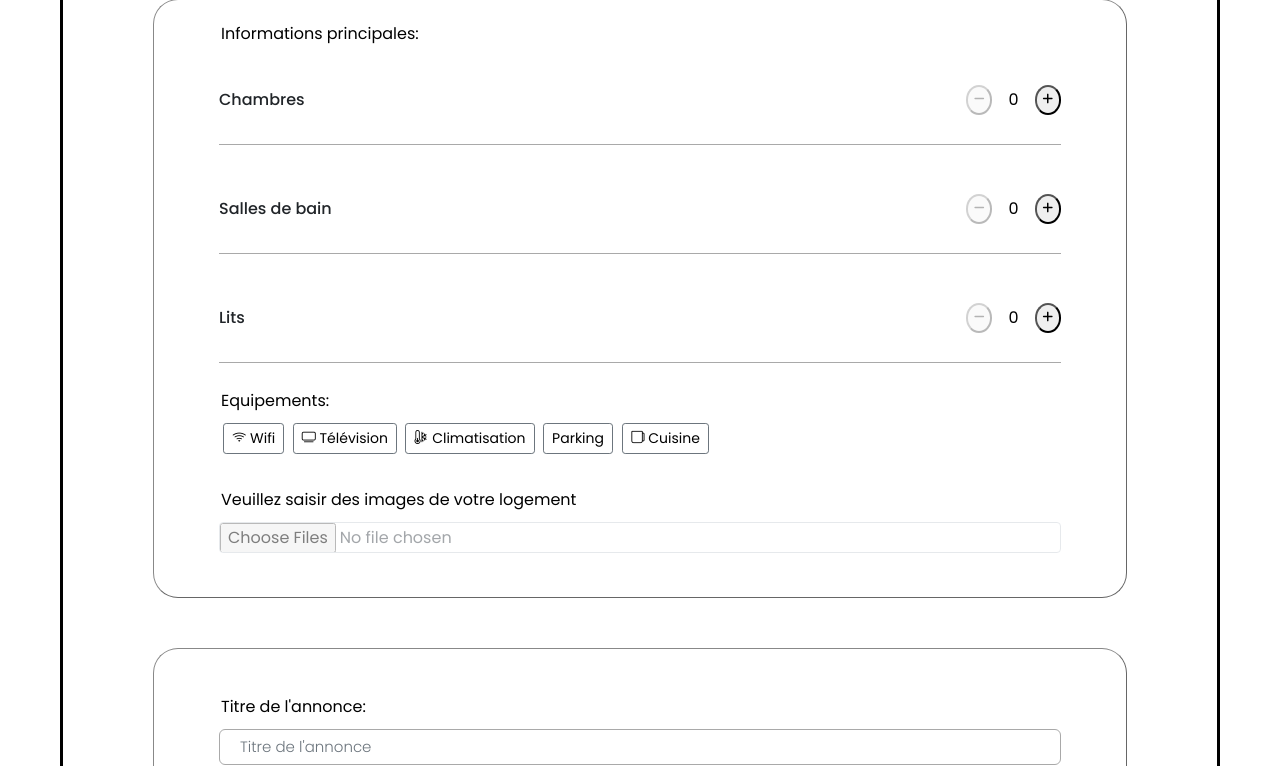
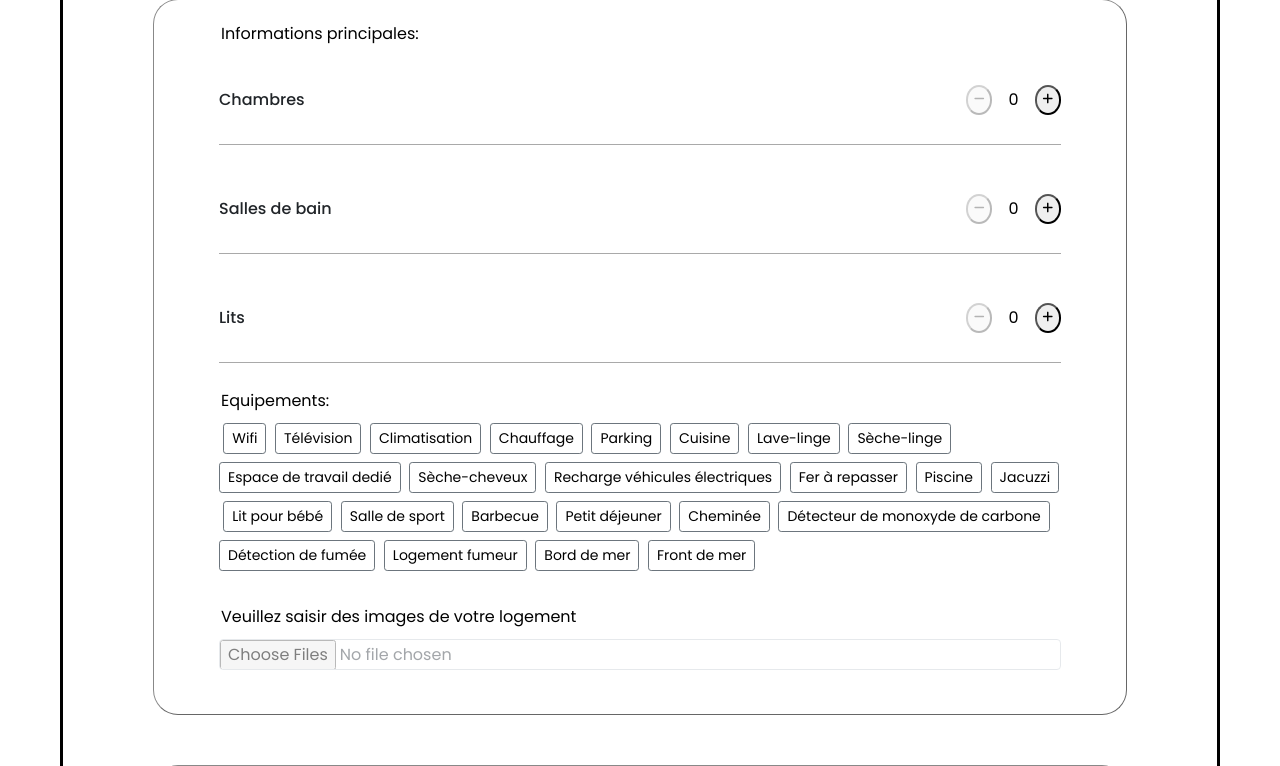
Before and after one commit to yasmine412/ProjetWeb, a Symfony app: template templates/post_item_form/index.html.twig in a window 1280 px wide. Shown: the part 732-1498 px from the top of the page. Run offline with Twig, Linux system fonts and the light colour scheme; the template is opened without the code that fills it, so the values that code supplies are empty; some libraries are stand-ins or nearby versions.

Commit message:
update form

```diff
--- a/templates/fragments/post-item-form.html.twig
+++ b/templates/fragments/post-item-form.html.twig
@@ -1,3 +1,5 @@
+
+
 <div class="form-body" xmlns="http://www.w3.org/1999/html">
     <div class="form-holder">
         <div class="form-content">
@@ -5,39 +7,40 @@
                 <h3>Mettre mon logemet sur Ymara</h3>
 
                 <p>Remplir le formulaire suivant</p>
-                <form class="requires-validation" novalidate>
+                <form method=post class="requires-validation" >
+
 
                     <fieldset>
 
                         <div class="col-md-12 mb-4 mt-4">
                             <label class="form-label" for="type">Type du logement proposé: </label>
                             <br>
-                            <input type="radio" class="btn-check" name="type" id="maison" autocomplete="off" required>
+                            <input type="radio" class="btn-check" name="typeLogement" id="maison"  autocomplete="off" required>
                             <label class="btn btn-sm btn-outline-secondary" for="maison">
                                 <i class="bi bi-house-door"></i>
                                 <span>Maison</span>
                             </label>
 
-                            <input type="radio" class="btn-check" name="type" id="appartement" autocomplete="off"
+                            <input type="radio" class="btn-check" name="typeLogement" id="appartement" autocomplete="off"
                                    required>
                             <label class="btn btn-sm btn-outline-secondary" for="appartement">
                                 <i class="bi bi-building"></i>
                                 <span>Appartement</span>
                             </label>
 
-                            <input type="radio" class="btn-check" name="type" id="maison_hôtes" autocomplete="off"
+                            <input type="radio" class="btn-check" name="typeLogement" id="maison_hotes" autocomplete="off"
                                    required>
-                            <label class="btn btn-sm btn-outline-secondary" for="maison_hôtes">
+                            <label class="btn btn-sm btn-outline-secondary" for="maison_hotes">
                                 <i class="bi bi-house"></i>
                                 <span>Maison d'hôtes</span>
                             </label>
 
-                            <input type="radio" class="btn-check" name="type" id="ferme" autocomplete="off" required>
+                            <input type="radio" class="btn-check" name="typeLogement" id="ferme" autocomplete="off" required>
                             <label class="btn btn-sm btn-outline-secondary" for="ferme">
                                 <span>Ferme</span></label>
 
-                            <input type="radio" class="btn-check" name="type" id="hôtel" autocomplete="off" required>
-                            <label class="btn btn-sm btn-outline-secondary" for="hôtel">
+                            <input type="radio" class="btn-check" name="typeLogement" id="hotel" autocomplete="off" required>
+                            <label class="btn btn-sm btn-outline-secondary" for="hotel">
                                 <i class="bi bi-bank"></i>
                                 <span>Hôtel</span></label>
 
@@ -49,7 +52,7 @@
 
                         <div class="col-md-12 mb-4 mt-4">
                             <label class="form-label">Type de l'espace proposé: </label>
-                            <select class="form-select " required>
+                            <select class="form-select " name="typeEspace" required>
                                 <option selected disabled value="">Espace</option>
                                 <option value="entier">Un logement entier</option>
                                 <option value="privée">Une chambre privée</option>
@@ -169,37 +172,114 @@
                         <div class="col-md-12 mb-4 mt-4 ">
                             <label class="form-label" for="equipement">Equipements: </label>
                             <br>
+
                             <input type="checkbox" class="btn-check" name="equipement" id="wifi" autocomplete="off">
                             <label class="btn btn-sm btn-outline-secondary" for="wifi">
-                                <i class="bi bi-wifi"></i>
                                 Wifi
                             </label>
 
                             <input type="checkbox" class="btn-check" name="equipement" id="television" autocomplete="off">
                             <label class="btn btn-sm btn-outline-secondary" for="television">
-                                <i class="bi bi-tv"></i>
                                 <span>Télévision</span>
                             </label>
 
                             <input type="checkbox" class="btn-check" name="equipement" id="climatisation"
                                    autocomplete="off">
                             <label class="btn btn-sm btn-outline-secondary" for="climatisation">
-                                <i class="bi bi-thermometer-snow"></i>
                                 <span>Climatisation</span>
                             </label>
 
+                            <input type="checkbox" class="btn-check" name="equipement" id="Chauffage" autocomplete="off">
+                            <label class="btn btn-sm btn-outline-secondary" for="Chauffage">
+                                <span>Chauffage</span></label>
+
                             <input type="checkbox" class="btn-check" name="equipement" id="parking" autocomplete="off">
                             <label class="btn btn-sm btn-outline-secondary" for="parking">
-                                <i class="bi bi-p-car-front-fill"></i>
                                 <span>Parking</span>
                             </label>
 
                             <input type="checkbox" class="btn-check" name="equipement" id="cuisine" autocomplete="off">
                             <label class="btn btn-sm btn-outline-secondary" for="cuisine">
-                                <i class="bi bi-cup"></i>
                                 <span>Cuisine</span></label>
 
+                            <input type="checkbox" class="btn-check" name="equipement" id="laveLinge" autocomplete="off">
+                            <label class="btn btn-sm btn-outline-secondary" for="laveLinge">
+                                <span>Lave-linge</span></label>
+
+                            <input type="checkbox" class="btn-check" name="equipement" id="sècheLinge" autocomplete="off">
+                            <label class="btn btn-sm btn-outline-secondary" for="sècheLinge">
+                                <span> Sèche-linge</span></label>
+
+                            <input type="checkbox" class="btn-check" name="equipement" id="espaceTravail" autocomplete="off">
+                            <label class="btn btn-sm btn-outline-secondary" for="espaceTravail">
+                                <span> Espace de travail dedié</span></label>
+
+                            <input type="checkbox" class="btn-check" name="equipement" id="sècheCheveux" autocomplete="off">
+                            <label class="btn btn-sm btn-outline-secondary" for="sècheCheveux">
+                                <span> Sèche-cheveux</span></label>
+
+                            <input type="checkbox" class="btn-check" name="equipement" id="recharge" autocomplete="off">
+                            <label class="btn btn-sm btn-outline-secondary" for="recharge">
+                                <span>Recharge véhicules électriques</span></label>
+
+                            <input type="checkbox" class="btn-check" name="equipement" id="fer" autocomplete="off">
+                            <label class="btn btn-sm btn-outline-secondary" for="fer">
+                                <span> Fer à repasser</span></label>
+
+                            <input type="checkbox" class="btn-check" name="equipement" id="piscine" autocomplete="off">
+                            <label class="btn btn-sm btn-outline-secondary" for="piscine">
+                                <span>Piscine</span></label>
+
+                            <input type="checkbox" class="btn-check" name="equipement" id="jacuzzi" autocomplete="off">
+                            <label class="btn btn-sm btn-outline-secondary" for="jacuzzi">
+                                <span>Jacuzzi</span></label>
+
+                            <input type="checkbox" class="btn-check" name="equipement" id="litBebe" autocomplete="off">
+                            <label class="btn btn-sm btn-outline-secondary" for="litBebe">
+                                <span> Lit pour bébé</span></label>
+
+                            <input type="checkbox" class="btn-check" name="equipement" id="salleSport" autocomplete="off">
+                            <label class="btn btn-sm btn-outline-secondary" for="salleSport">
+                                <span> Salle de sport</span></label>
+
+                            <input type="checkbox" class="btn-check" name="equipement" id="barbecue" autocomplete="off">
+                            <label class="btn btn-sm btn-outline-secondary" for="barbecue">
+                                <span>Barbecue</span></label>
+
+                            <input type="checkbox" class="btn-check" name="equipement" id="petitDej" autocomplete="off">
+                            <label class="btn btn-sm btn-outline-secondary" for="petitDej">
+                                <span> Petit déjeuner</span></label>
+
+                            <input type="checkbox" class="btn-check" name="equipement" id="cheminee" autocomplete="off">
+                            <label class="btn btn-sm btn-outline-secondary" for="cheminee">
+                                <span>Cheminée</span></label>
+
+                            <input type="checkbox" class="btn-check" name="equipement" id="detectionMonoxyde" autocomplete="off">
+                            <label class="btn btn-sm btn-outline-secondary" for="detectionMonoxyde">
+                                <span> Détecteur de monoxyde de carbone</span></label>
+
+                            <input type="checkbox" class="btn-check" name="equipement" id="detectionFumee" autocomplete="off">
+                            <label class="btn btn-sm btn-outline-secondary" for="detectionFumee">
+                                <span> Détection de fumée</span></label>
+
+                            <input type="checkbox" class="btn-check" name="equipement" id="fumeur" autocomplete="off">
+                            <label class="btn btn-sm btn-outline-secondary" for="fumeur">
+                                <span> Logement fumeur</span></label>
+
+                            <input type="checkbox" class="btn-check" name="equipement" id="bordMer" autocomplete="off">
+                            <label class="btn btn-sm btn-outline-secondary" for="bordMer">
+                                <span> Bord de mer</span></label>
+
+                            <input type="checkbox" class="btn-check" name="equipement" id="frontMer" autocomplete="off">
+                            <label class="btn btn-sm btn-outline-secondary" for="frontMer">
+                                <span> Front de mer</span></label>
+
+
+
+
                         </div>
+
+
 
 
                         <div class="col-md-12 mb-4 mt-4">
@@ -232,7 +312,7 @@
                     </fieldset>
 
                     <div class="form-button ">
-                        <button id="submit" type="submit" class="btn btn-primary">Register</button>
+                        <button id="submit" type="submit" class="btn btn-primary">Valider</button>
                     </div>
 
                 </form>
```
